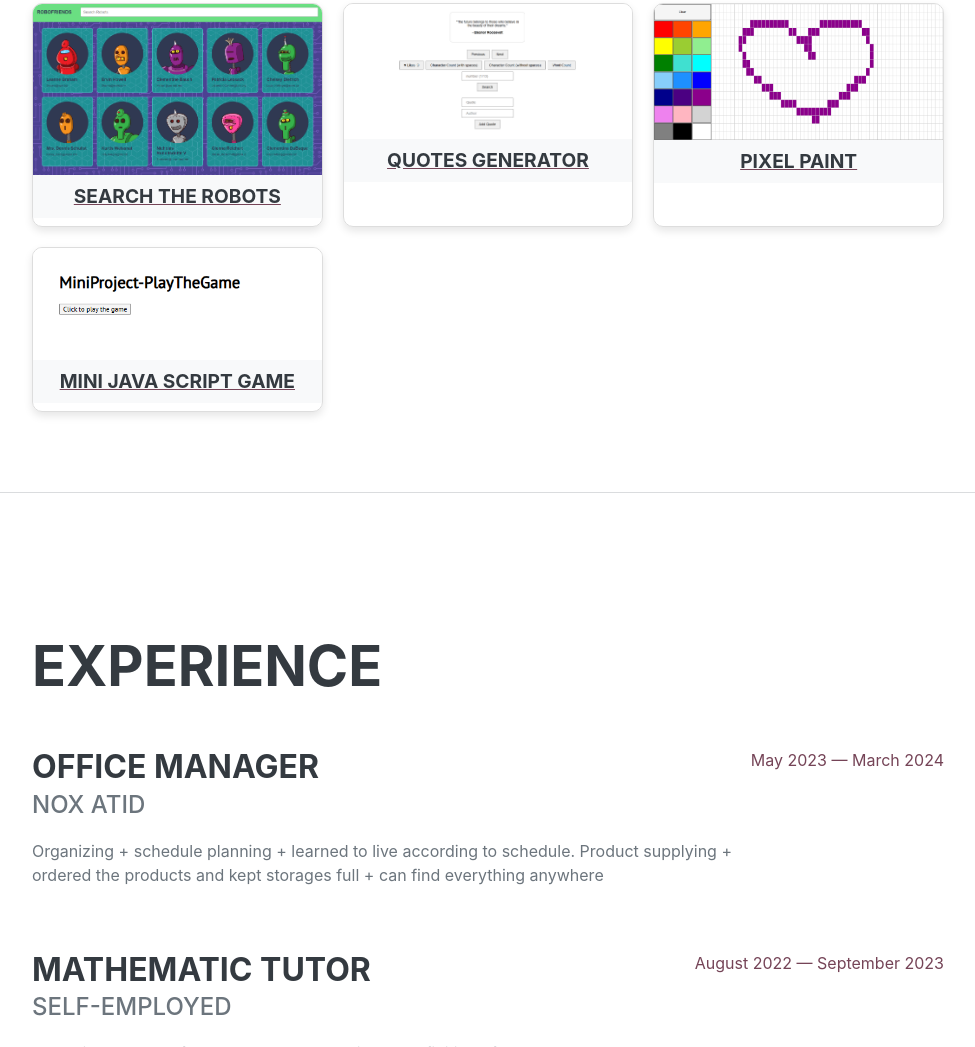
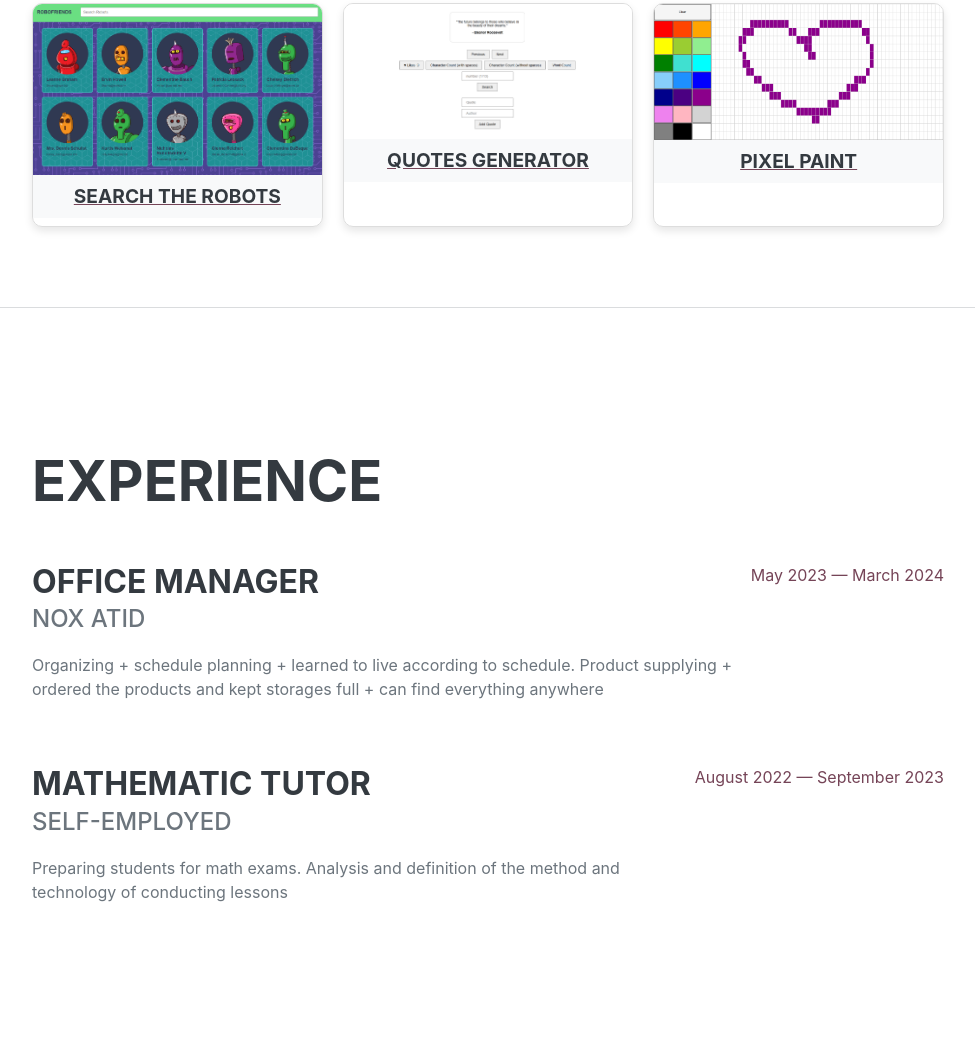
Before and after one commit to MltsKsenia/Portfolio, a plain HTML site: page index.html in a window 1280 px wide. Shown: the part 1481-2528 px from the top of the page, without its empty margins (288-1263 px from the left). Drawn offline with nearby package versions, Linux system fonts and the light colour scheme; a web font is replaced by a local one.

Commit message:
cleaning projects

```diff
--- a/index.html
+++ b/index.html
@@ -139,14 +139,6 @@
                             <h3 class="project-title">Pixel Paint</h3>
                         </a>
                     </div>
-                    <div class="project-item">
-                        <a href="https://htmlpreview.github.io/?https://github.com/MltsKsenia/DI-Bootcamp/blob/master/DI_Bootcamp/Week_4/Day_5/MiniProject_PlayTheGame/index.html"
-                            target="_blank">
-                            <img src="./assets/img/MiniJSGame.png" alt="Mini Java Script Game"
-                                class="project-thumbnail">
-                            <h3 class="project-title">Mini Java Script Game</h3>
-                        </a>
-                    </div>
                 </div>
             </div>
         </section>
```
